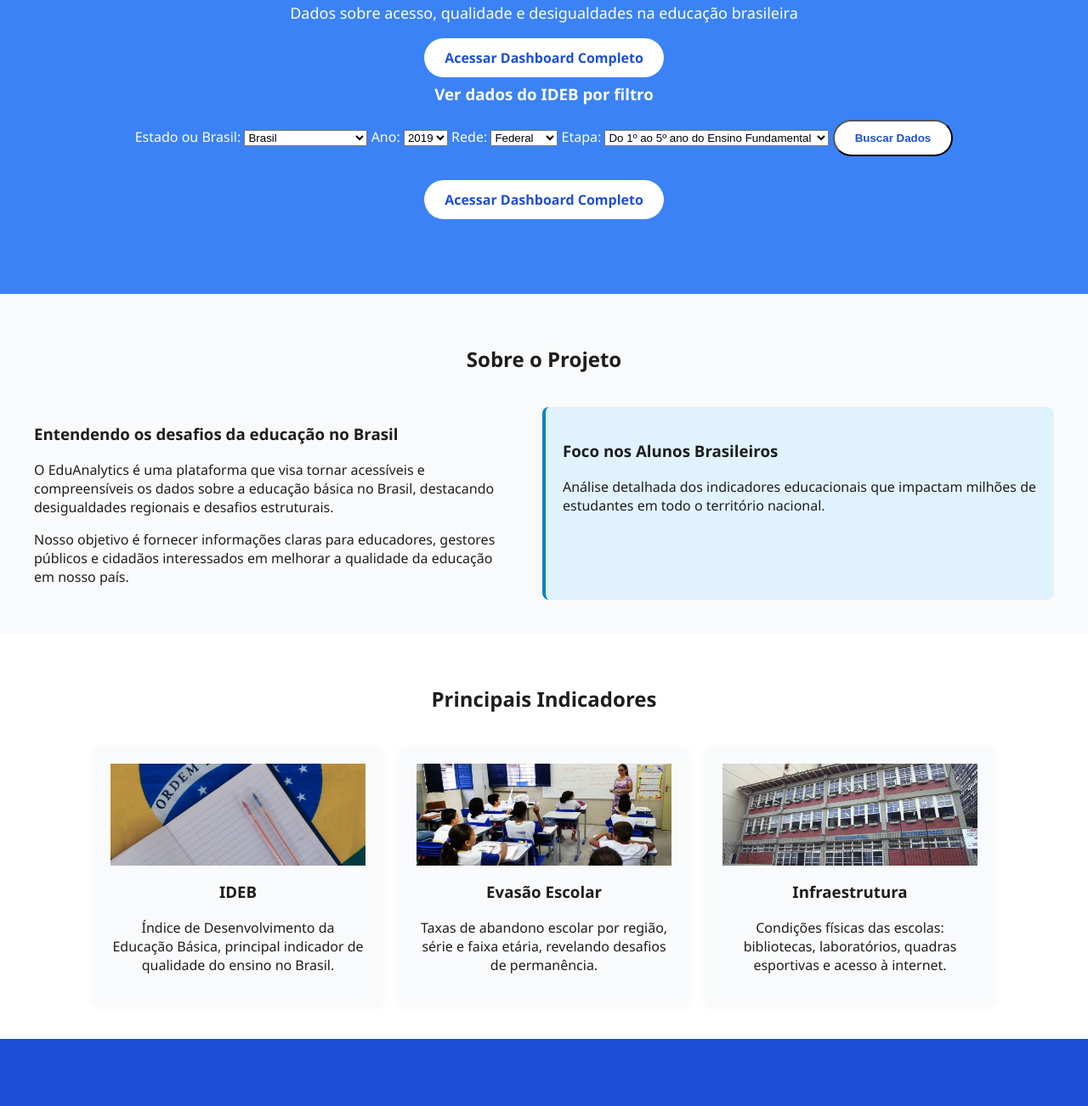
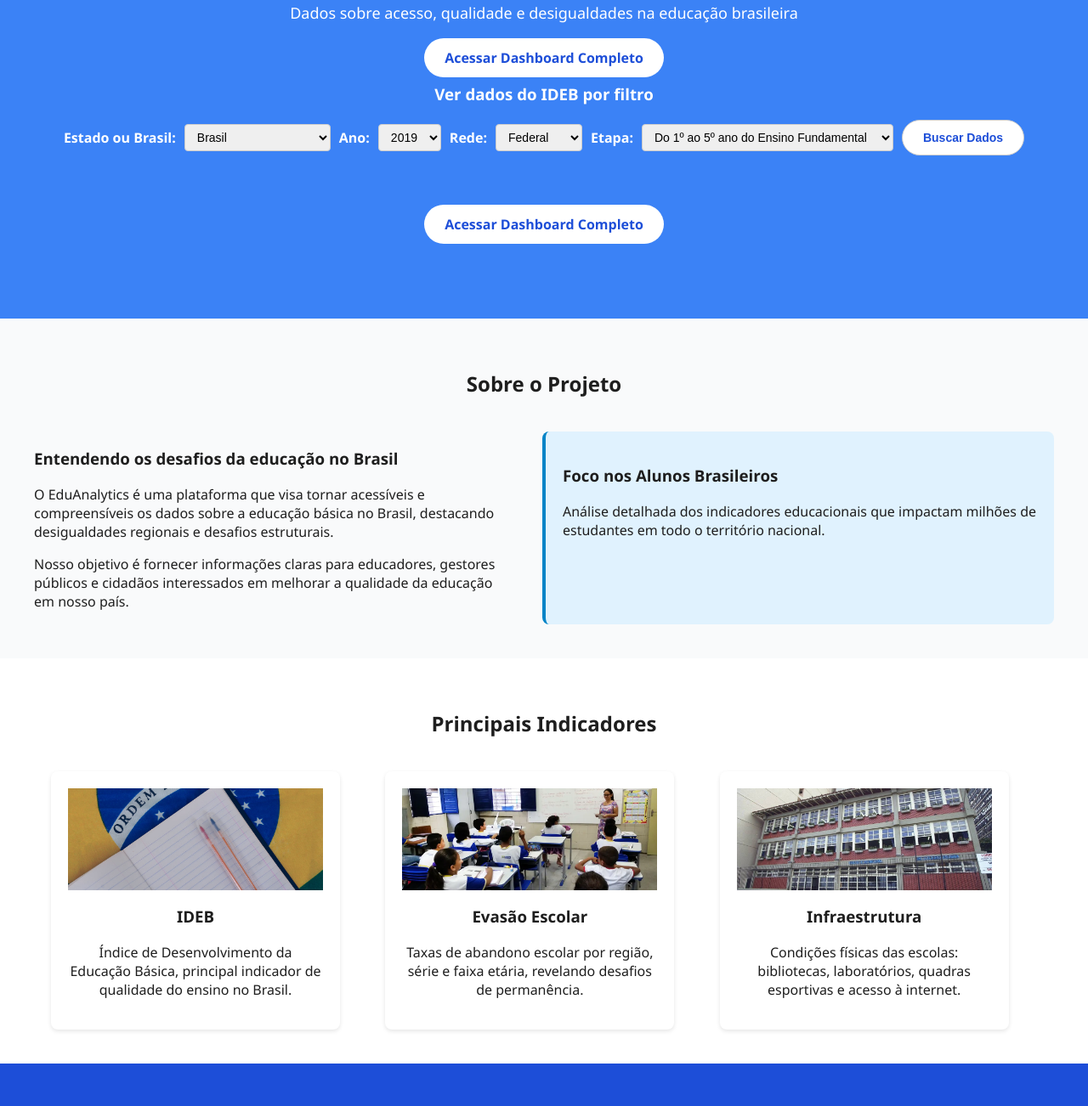
Before and after one commit to mat-frota/eduanalytics_site, a plain HTML site: page index.html in a window 1280 px wide. Shown: the part 378-1680 px from the top of the page at 85% size. Drawn offline with nearby package versions, Linux system fonts and the light colour scheme.

Commit message:
adicionado estilos prros cards da api

```diff
--- a/style.css
+++ b/style.css
@@ -289,3 +289,80 @@ footer ul li {
   border-color: #4f46e5;
   box-shadow: 0 0 0 2px rgba(79, 70, 229, 0.3);
 }
+.controls {
+  display: flex;
+  flex-wrap: wrap;
+  gap: 10px;
+  align-items: center;
+  margin-bottom: 30px;
+  justify-content: center;
+}
+
+.controls label {
+  font-weight: bold;
+}
+
+.controls select,
+.controls button {
+  padding: 6px 10px;
+  font-size: 14px;
+  border-radius: 4px;
+  border: 1px solid #ccc;
+}
+
+#buscarBtn {
+  background: white;
+  color: #1d4ed8;
+  padding: 12px 24px;
+  border-radius: 25px;
+  font-weight: bold;
+}
+
+#buscarBtn:hover {
+  background-color: gray;
+}
+
+.loading {
+  text-align: center;
+  font-size: 18px;
+  display: none;
+}
+
+.error {
+  color: red;
+  text-align: center;
+  font-weight: bold;
+  margin-bottom: 20px;
+}
+
+.cards {
+  display: grid;
+  grid-template-columns: repeat(auto-fit, minmax(250px, 1fr));
+  gap: 20px;
+  padding: 0 20px;
+}
+
+.card {
+  background-color: white;
+  border-radius: 8px;
+  box-shadow: 0 2px 5px rgba(0,0,0,0.1);
+  padding: 20px;
+  text-align: center;
+}
+
+.card-title {
+  font-size: 18px;
+  margin-bottom: 10px;
+  font-weight: bold;
+  color: black;
+}
+
+.card-value {
+  font-size: 28px;
+  margin-bottom: 5px;
+}
+
+.card-description {
+  font-size: 14px;
+  color: #666;
+}
```
